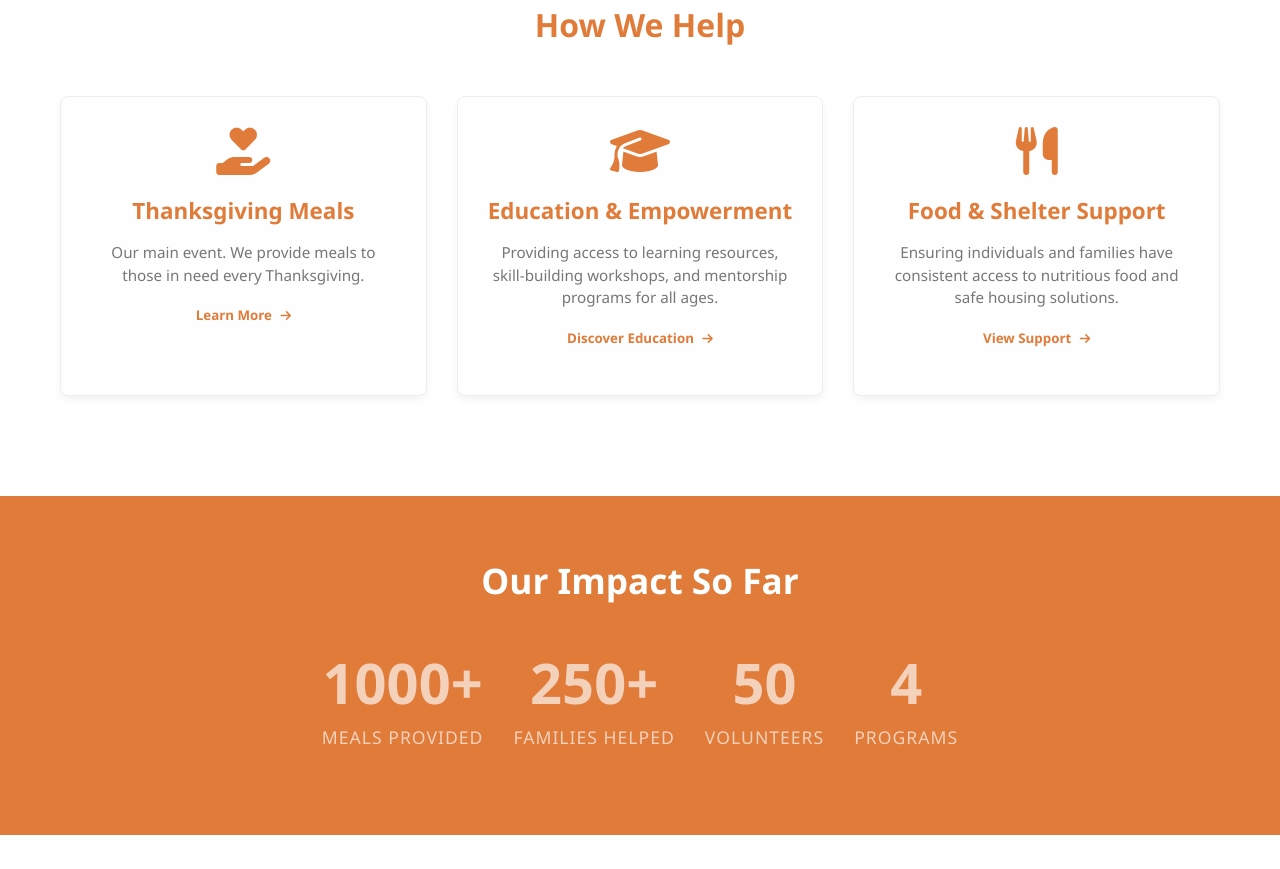
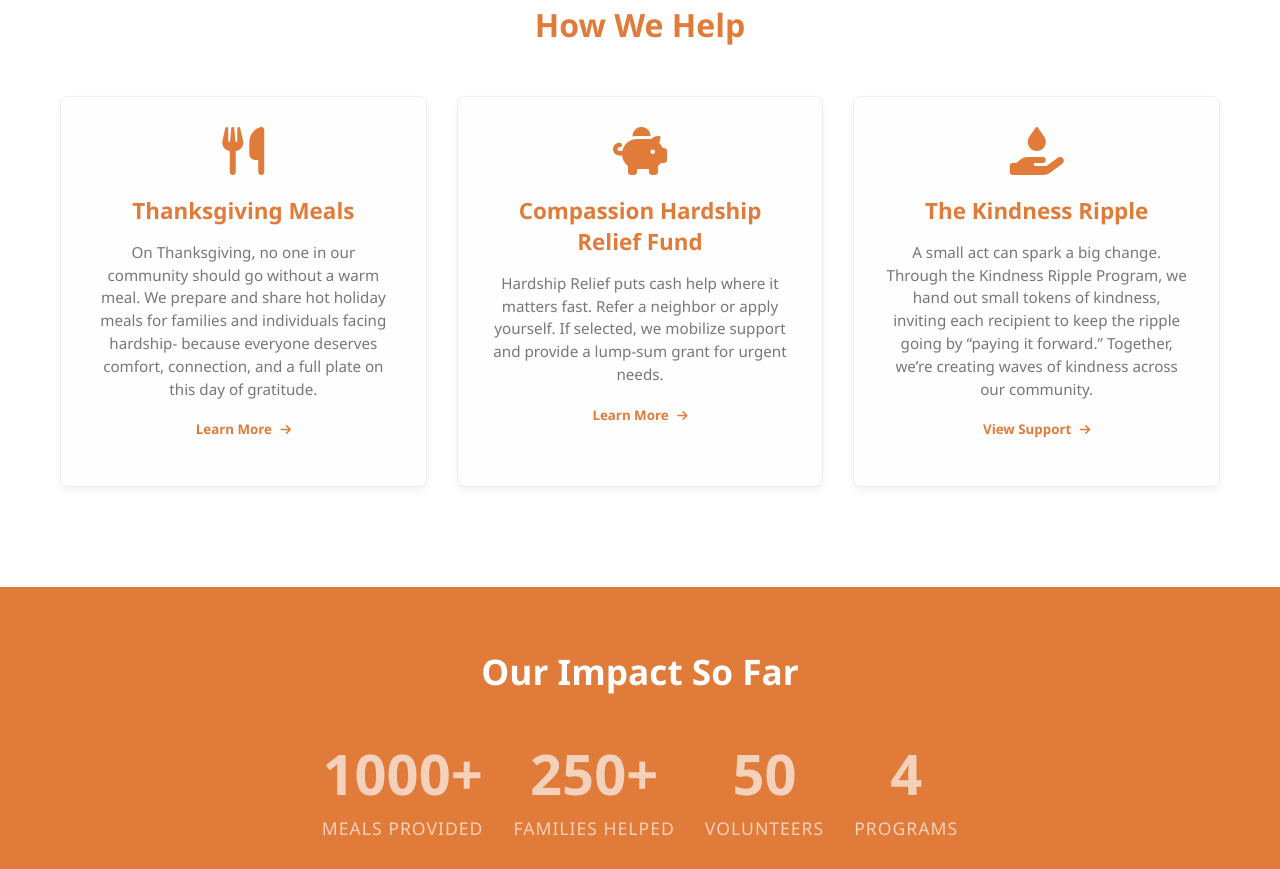
Before and after one commit to EvTheWebDev/compassionProject, a website: page index.html in a window 1280 px wide. Shown: the part 1095-1964 px from the top of the page. Drawn offline with Linux system fonts and the light colour scheme.

Commit message:
Added Org Docs

```diff
--- a/index.html
+++ b/index.html
@@ -64,6 +64,7 @@
 <div id="mobileOverlay" class="rippleEffect"></div>
     <div id="app" class="app"></div>
     <div class="footer">
+      <a href="#ourDocuments">Our Documents</a>
       <p>
        Made with <i class="fa-solid fa-heart"></i> and <i class="fa-solid fa-code"></i> by <a target="_blank" href="https://evtheweb.dev">Ev Schmitt</a>
       </p>
--- a/pages/home.html
+++ b/pages/home.html
@@ -35,32 +35,35 @@
       <h3>How We Help</h3>
       <div class="program-cards">
         <div class="card">
-          <i class="fa-solid fa-hand-holding-heart fa-3x"></i>
+          <i class="fa-solid fa-solid fa-utensils fa-3x"></i>
           <h4>Thanksgiving Meals</h4>
           <p>
-            Our main event. We provide meals to those in need every Thanksgiving.
+            On Thanksgiving, no one in our community should go without a warm
+            meal. We prepare and share hot holiday meals for families and
+            individuals facing hardship- because everyone deserves comfort,
+            connection, and a full plate on this day of gratitude.
           </p>
           <a href="#programs" class="card-link"
             >Learn More <i class="fa-solid fa-arrow-right"></i
           ></a>
         </div>
         <div class="card">
-          <i class="fa-solid fa-graduation-cap fa-3x"></i>
-          <h4>Education & Empowerment</h4>
+          <i class="fa-solid fa-piggy-bank fa-3x"></i>
+          <h4>Compassion Hardship Relief Fund</h4>
           <p>
-            Providing access to learning resources, skill-building workshops,
-            and mentorship programs for all ages.
+            Hardship Relief puts cash help where it matters fast. Refer a
+            neighbor or apply yourself. If selected, we mobilize support and
+            provide a lump-sum grant for urgent needs.
           </p>
           <a href="#programs" class="card-link"
-            >Discover Education <i class="fa-solid fa-arrow-right"></i
+            >Learn More <i class="fa-solid fa-arrow-right"></i
           ></a>
         </div>
         <div class="card">
-          <i class="fa-solid fa-utensils fa-3x"></i>
-          <h4>Food & Shelter Support</h4>
+          <i class="fa-solid fa-hand-holding-droplet fa-3x"></i>
+          <h4>The Kindness Ripple</h4>
           <p>
-            Ensuring individuals and families have consistent access to
-            nutritious food and safe housing solutions.
+            A small act can spark a big change. Through the Kindness Ripple Program, we hand out small tokens of kindness, inviting each recipient to keep the ripple going by “paying it forward.” Together, we’re creating waves of kindness across our community.
           </p>
           <a href="#programs" class="card-link"
             >View Support <i class="fa-solid fa-arrow-right"></i
@@ -115,7 +118,6 @@
             <div class="btnText">
               <i class="fa-brands fa-instagram"></i>
             </div>
-
           </a>
           <a
             target="_blank"
@@ -125,14 +127,13 @@
             <div class="btnText">
               <i class="fa-brands fa-facebook"></i>
             </div>
-
           </a>
           <a
             target="_blank"
             href="https://www.tiktok.com/@compassionprojectinc"
             class="btn btn-accent"
-            ><i class="fa-brands fa-tiktok"></i></a
-          >
+            ><i class="fa-brands fa-tiktok"></i
+          ></a>
         </div>
       </div>
       <!-- REPLACE W SOCIAL MEDIA BUTTONS -->
--- a/scss/home.scss
+++ b/scss/home.scss
@@ -2,6 +2,9 @@
 
 // Hero Styling (Top Image)
 .homePage {
+  max-width: 1200px;
+  margin: 0 auto;
+  padding: 20px;
   width: 100% !important;
   .hero {
     height: 50vh;
@@ -56,21 +59,14 @@
   }
 }
 
-// Basic Container for content width
-.container {
-  max-width: 1200px;
-  margin: 0 auto;
-  padding: 20px;
+
+
+.btn {
+  @include vars.siteBtn;
 }
 
-// Reusable button styles (assuming you have a mixin as discussed)
-.btn {
-  @include vars.siteBtn; // Your base button style
-}
-
-// Example for different button variants
 .btn-primary {
-  background-color: vars.$siteOrange; // Your primary brand color
+  background-color: vars.$siteOrange;
 }
 
 .btn-accent {
@@ -138,11 +134,9 @@
   }
 
   .program-cards {
-    display: grid;
-    grid-template-columns: repeat(
-      auto-fit,
-      minmax(280px, 1fr)
-    ); // Responsive grid
+    display: flex;
+    align-items: center;
+    justify-content: space-evenly;
     gap: 30px;
 
     .card {
```
Also changed, not shown: pages/ourDocuments.html (added, +8 -0 lines), 4 other files. Lines whose indentation alone changed are shown as unchanged.
